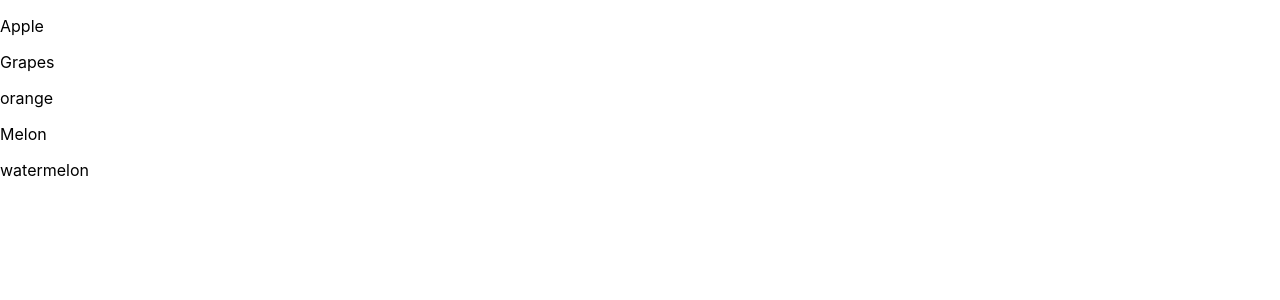
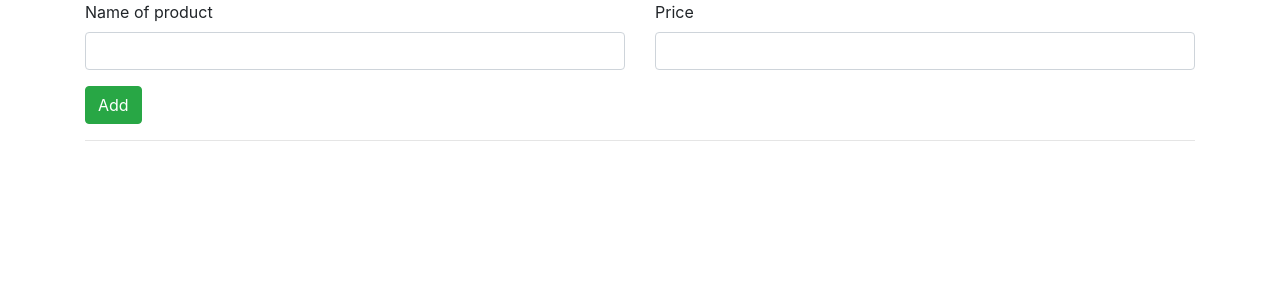
Before and after one commit to TadeoZamora/react-proxy, a React (Create React App) app: page / in a window 1280 px wide. Shown: the top 300 px of the page. Built offline with nearby package versions, Linux system fonts and the light colour scheme.

Commit message:
Se creo componente para crear productos y manipular arrays

```diff
--- a/package.json
+++ b/package.json
@@ -6,6 +6,7 @@
     "@testing-library/jest-dom": "^5.11.5",
     "@testing-library/react": "^11.1.2",
     "@testing-library/user-event": "^12.2.2",
+    "bootstrap": "^4.5.3",
     "react": "^17.0.1",
     "react-dom": "^17.0.1",
     "react-scripts": "4.0.0",
--- a/src/App.js
+++ b/src/App.js
@@ -4,7 +4,7 @@ import { products } from './constants/Products'
 
 function App() {
   return (
-    <div className="App">
+    <div className="container">
       {
         products.map(item => (
           <Product key={ item.id.toString() } name={ item.name } />
--- /dev/null
+++ b/src/components/List.js
@@ -0,0 +1,17 @@
+import React from 'react';
+
+const List = ({...props}) => {
+    return (
+        <div className="row">
+            <div className="col">
+                <ul className="list-group">
+                    {
+                        props.children
+                    }
+                </ul>
+            </div>
+        </div>
+    );
+};
+
+export default List;
--- a/src/components/Product.js
+++ b/src/components/Product.js
@@ -3,7 +3,7 @@ import React from 'react'
 const Product = ({ ...props }) =>{
 
     return(
-        <p>{ props.name }</p>
+        <li className="list-group-item">{ props.name }</li>
     )
 
 }
--- a/src/index.css
+++ b/src/index.css
@@ -1,13 +1 @@
-body {
-  margin: 0;
-  font-family: -apple-system, BlinkMacSystemFont, 'Segoe UI', 'Roboto', 'Oxygen',
-    'Ubuntu', 'Cantarell', 'Fira Sans', 'Droid Sans', 'Helvetica Neue',
-    sans-serif;
-  -webkit-font-smoothing: antialiased;
-  -moz-osx-font-smoothing: grayscale;
-}
-
-code {
-  font-family: source-code-pro, Menlo, Monaco, Consolas, 'Courier New',
-    monospace;
-}
+@import url('../node_modules/bootstrap/dist/css/bootstrap.min.css');
--- a/src/index.js
+++ b/src/index.js
@@ -3,10 +3,14 @@ import ReactDOM from 'react-dom';
 import './index.css';
 import App from './App';
 import reportWebVitals from './reportWebVitals';
+import CreateProduct from './pages/CreateProduct'
+import Counter from './pages/Counter';
 
 ReactDOM.render(
   <React.StrictMode>
-    <App />
+    {/* <App /> */}
+    <CreateProduct />
+    {/* <Counter /> */}
   </React.StrictMode>,
   document.getElementById('root')
 );
--- /dev/null
+++ b/src/pages/CreateProduct.js
@@ -0,0 +1,73 @@
+import React,{ useState } from 'react'
+import List from '../components/List'
+import Product from '../components/Product'
+
+const CreateProduct = () =>{
+    //variable, function
+    const [ product, setProduct ] = useState({
+        name : "",
+        price : 0
+    })
+    const [ products, setProducts ] = useState([])
+
+    const getProductValue = (event) =>{
+        // let value = event.target.value
+        // let id = event.target.id
+        let { value, id } = event.target
+
+        setProduct({ ...product, [ id ] : value })
+    }
+
+    const addProduct = () => {
+        let backUp = products.concat(product)
+        setProducts( backUp )
+    }
+
+    return(
+        <div className="container">
+            <div className="row">
+                <div className="col-md-6">
+                    <div className="form-group">
+                        <label htmlFor="">Name of product</label>
+                        <input className="form-control"
+                            id="name"
+                            type="text"
+                            onChange={ getProductValue }
+                        />
+                    </div>
+                </div>
+                <div className="col-md-6">
+                    <div className="form-group">
+                        <label htmlFor="">Price</label>
+                        <input className="form-control"
+                            id="price"
+                            type="number"
+                            onChange={ getProductValue }
+                        />
+                    </div>
+                </div>
+            </div>
+            <div className="row">
+                <div className="col">
+                    <button className="btn btn-success"
+                        onClick={ () => addProduct() }
+                    >Add</button>
+                </div>
+            </div>
+            <hr/>
+            <List>
+                {
+                    products.length > 0 &&
+                    <>
+                        List
+                        {
+                            products.map((item,index) => (<Product key={ index.toString()} name={item.name}/>))
+                        }
+                    </>
+                }
+            </List>
+        </div>
+    )
+}
+
+export default CreateProduct
```
Also changed, not shown: 1 other file (tests, documents, lock files or other folders).
